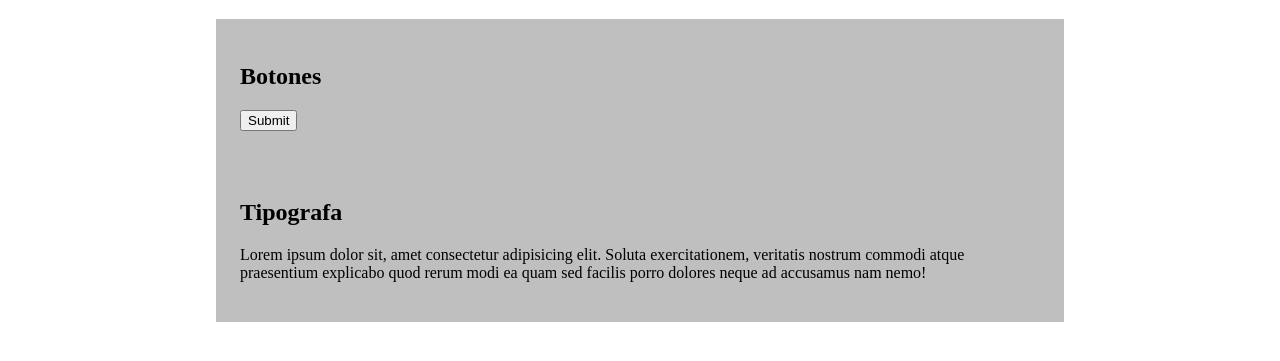
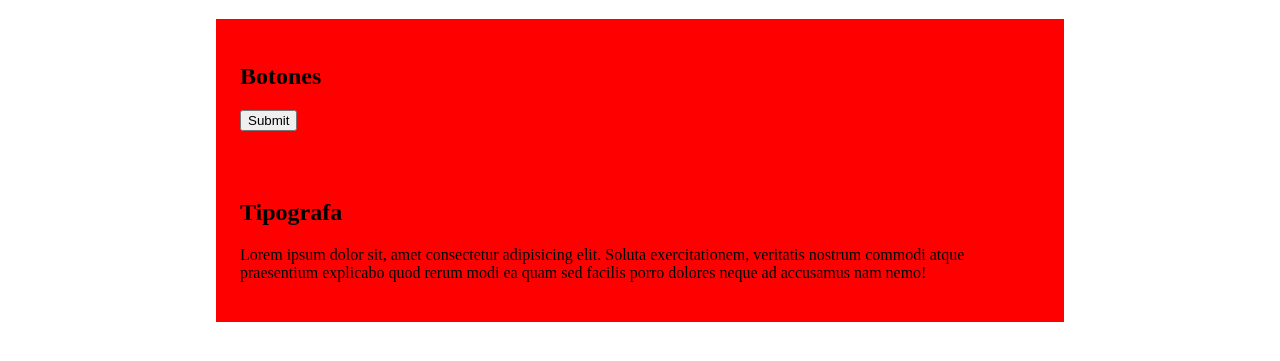
Before and after one commit to cbascordoba/sass, a plain HTML site: page index.html in a window 1280 px wide. Shown: the part 61-422 px from the top of the page. Drawn offline with Linux system fonts and the light colour scheme.

Commit message:
Se utiliza @content en el selector section desde donde se maneja un breakpoint para verificar el uso de esta directiva

```diff
--- a/layout/_layout.scss
+++ b/layout/_layout.scss
@@ -2,6 +2,9 @@ section{
     @include max-width;
     background-color: $color-litegray;
     padding: $padding;
+    @include respond-to(800px){
+        background-color: red;
+    }
 }
 
 .max-width--huge{
--- a/lib/_mixins.scss
+++ b/lib/_mixins.scss
@@ -7,3 +7,10 @@
     margin-left: auto;
     margin-right: auto;
 }
+
+@mixin respond-to($width){
+    @media only screen and (min-width:$width){
+        @content;
+
+    }
+}
```
Also changed, not shown: css/style.css.
